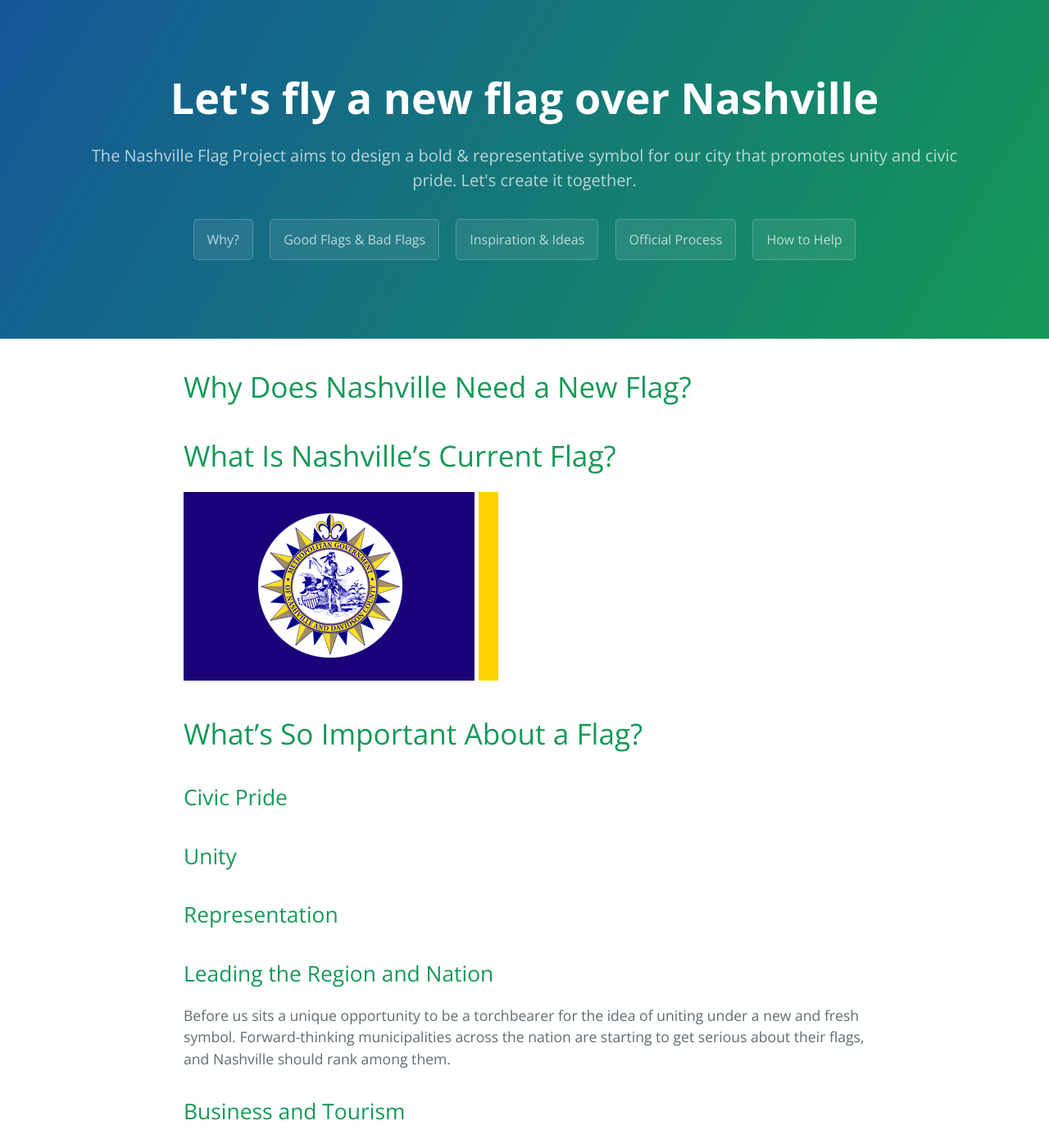
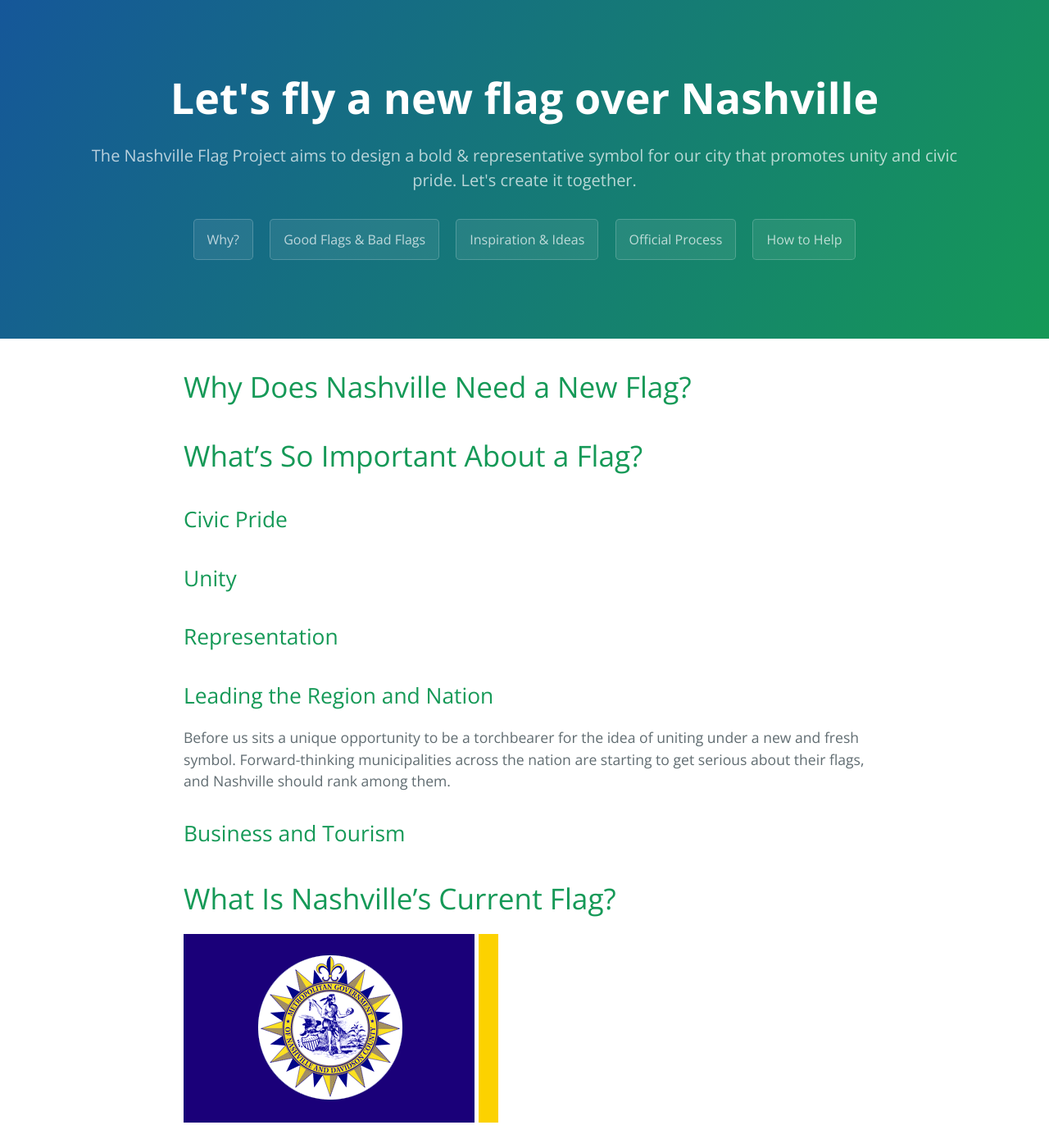
Before and after one commit to jholloway/nashvilleflag, a Jekyll site: the page built from docs/index.md, in a window 1280 px wide and 1400 px high. Shown: the whole window at 82% size. Built offline with Jekyll 4.4.1, drawn with Linux system fonts in a browser that asks for light colours.

Commit message:
Update index.md

```diff
--- a/docs/index.md
+++ b/docs/index.md
@@ -4,10 +4,6 @@ layout: default
 ---
 
 # Why Does Nashville Need a New Flag? {#why}
-
-# What Is Nashville's Current Flag?
-
-![The current flag of the city of Nashville](https://raw.githubusercontent.com/jholloway/nashvilleflag/master/docs/img/current-nashville-flag.png)
 
 # What's So Important About a Flag?
 
@@ -22,3 +18,7 @@ layout: default
 Before us sits a unique opportunity to be a torchbearer for the idea of uniting under a new and fresh symbol. Forward-thinking municipalities across the nation are starting to get serious about their flags, and Nashville should rank among them.
 
 ## Business and Tourism
+
+# What Is Nashville's Current Flag?
+
+![The current flag of the city of Nashville](https://raw.githubusercontent.com/jholloway/nashvilleflag/master/docs/img/current-nashville-flag.png)
```
